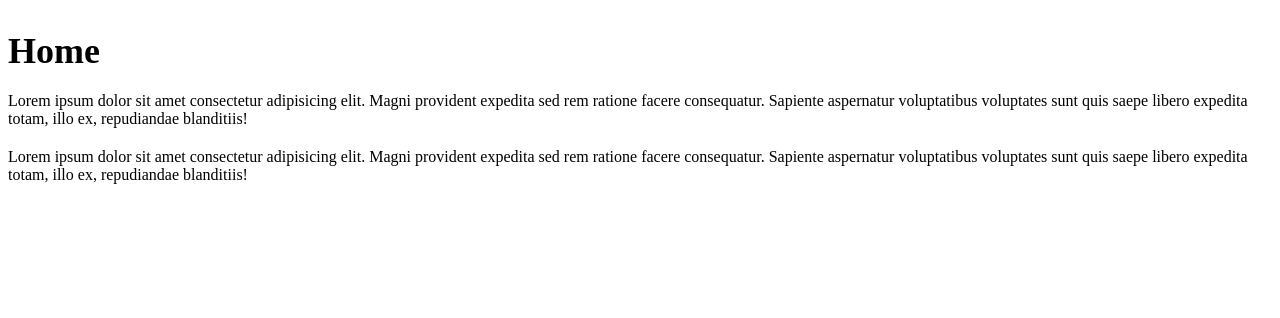
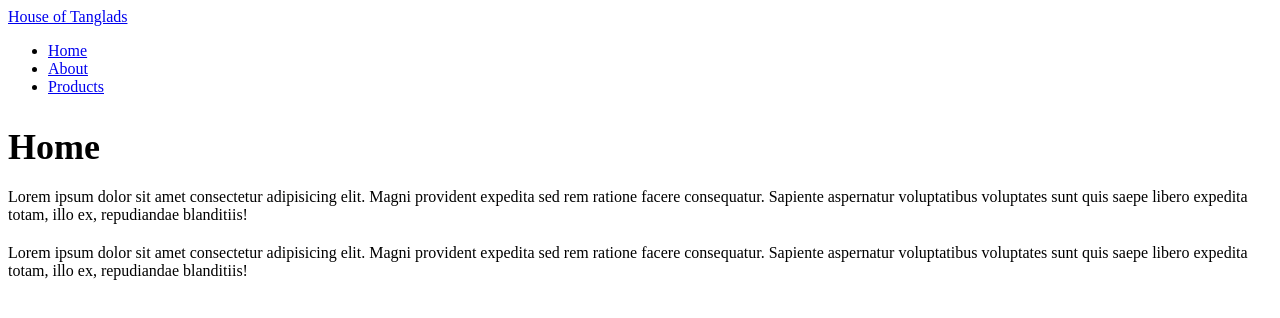
Before and after one commit to jeydpeaschocolatebar/introduction-to-nuxt, a Nuxt app: page / in a window 1280 px wide. Shown: the top 318 px of the page. Built offline with nearby package versions, Linux system fonts and the light colour scheme.

Commit message:
gtk: nuxtlinks

```diff
--- a/src/pages/about.vue
+++ b/src/pages/about.vue
@@ -1,5 +1,22 @@
 <template>
     <div>
+        <header>
+            <nav>
+                <NuxtLink to="/">House of Tanglads</NuxtLink>
+                <ul>
+                    <li>
+                        <NuxtLink to="/">Home</NuxtLink>
+                    </li>
+                    <li>
+                        <NuxtLink to="/about">About</NuxtLink>
+                    </li>
+                    <li>
+                        <NuxtLink to="/products">Products</NuxtLink>
+                    </li>
+                </ul>
+            </nav>
+        </header>
+
         <h2>About</h2>
         <p>Lorem ipsum dolor sit amet consectetur adipisicing elit. Magni provident expedita sed rem ratione facere
             consequatur. Sapiente aspernatur voluptatibus voluptates sunt quis saepe libero expedita totam, illo ex,
--- a/src/pages/index.vue
+++ b/src/pages/index.vue
@@ -1,5 +1,22 @@
 <template>
     <div>
+        <header>
+            <nav>
+                <NuxtLink to="/">House of Tanglads</NuxtLink>
+                <ul>
+                    <li>
+                        <NuxtLink to="/">Home</NuxtLink>
+                    </li>
+                    <li>
+                        <NuxtLink to="/about">About</NuxtLink>
+                    </li>
+                    <li>
+                        <NuxtLink to="/products">Products</NuxtLink>
+                    </li>
+                </ul>
+            </nav>
+        </header>
+
         <h2>Home</h2>
         <p>Lorem ipsum dolor sit amet consectetur adipisicing elit. Magni provident expedita sed rem ratione facere
             consequatur. Sapiente aspernatur voluptatibus voluptates sunt quis saepe libero expedita totam, illo ex,
```
